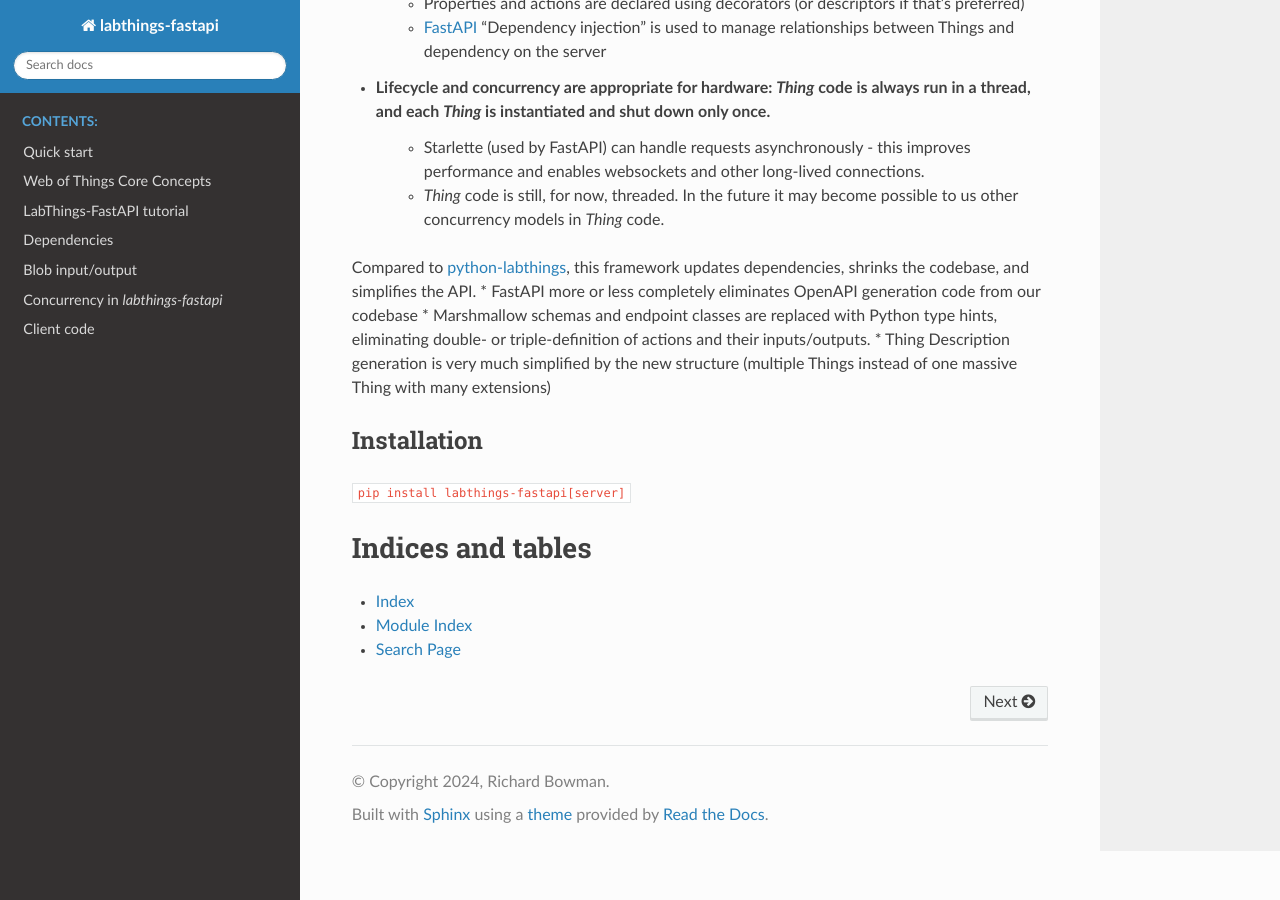
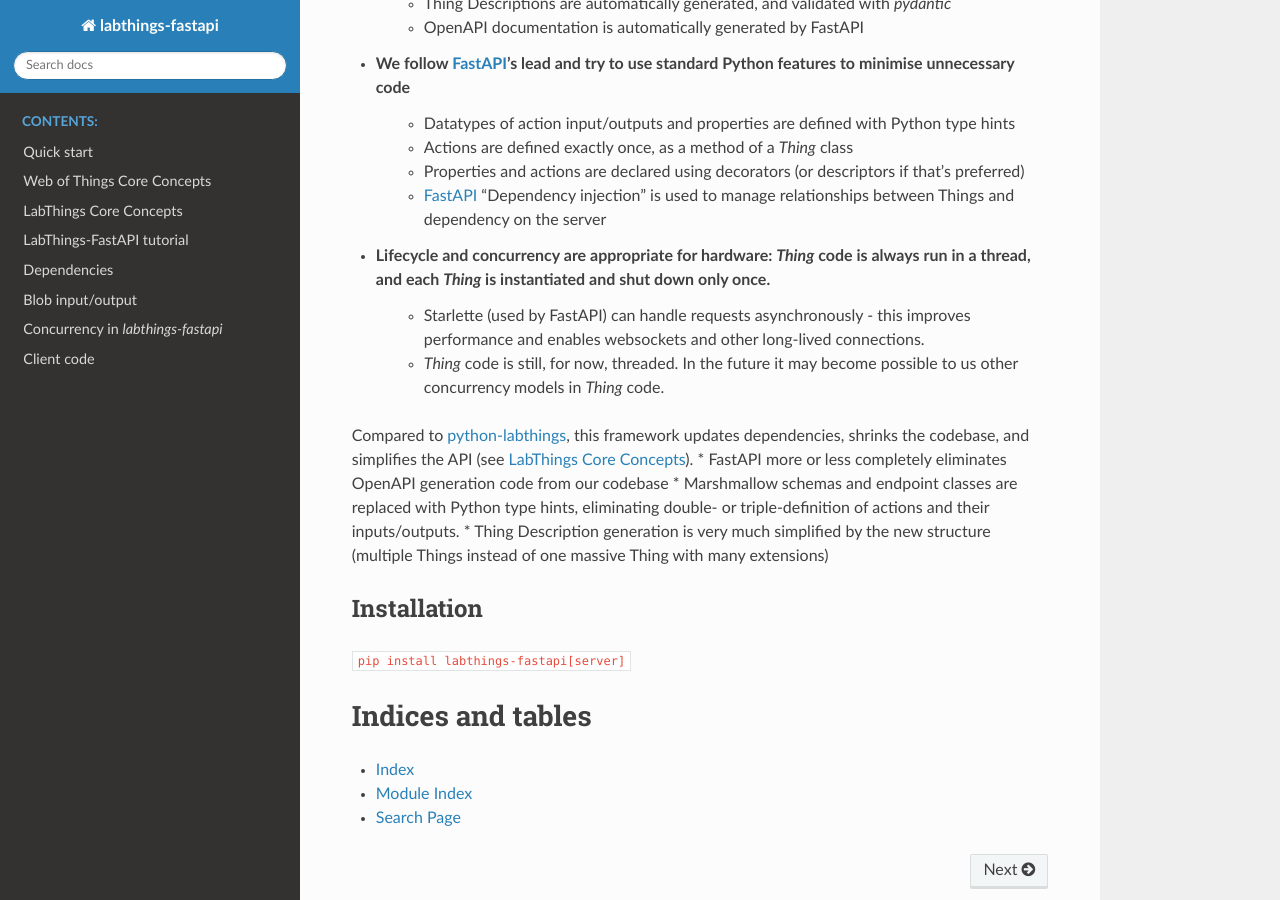
Before and after one commit to labthings/labthings-fastapi, a Sphinx documentation site: the page built from docs/source/index.rst, in a window 1280 px wide and 900 px high, scrolled down 1298 px. Built offline with Sphinx 7.4.7 and the Read the Docs theme 3.1.0, drawn with Linux system fonts in a browser that asks for light colours; pages that are not in the unit, such as notebooks, are missing from menus; some of the changed text lies outside the part shown.

```diff
--- a/docs/source/index.rst
+++ b/docs/source/index.rst
@@ -7,6 +7,7 @@ Documentation for LabThings-FastAPI
 
    quickstart/quickstart.rst
    wot_core_concepts.rst
+   lt_core_concepts.rst
    tutorial/index.rst
    dependencies/dependencies.rst
    blobs.rst
@@ -34,7 +35,7 @@ Documentation for LabThings-FastAPI
     - Starlette (used by FastAPI) can handle requests asynchronously - this improves performance and enables websockets and other long-lived connections.
     - `Thing` code is still, for now, threaded. In the future it may become possible to us other concurrency models in `Thing` code.
 
-Compared to `python-labthings`_, this framework updates dependencies, shrinks the codebase, and simplifies the API.
+Compared to `python-labthings`_, this framework updates dependencies, shrinks the codebase, and simplifies the API  (see :doc:`lt_core_concepts`).
 * FastAPI more or less completely eliminates OpenAPI generation code from our codebase
 * Marshmallow schemas and endpoint classes are replaced with Python type hints, eliminating double- or triple-definition of actions and their inputs/outputs.
 * Thing Description generation is very much simplified by the new structure (multiple Things instead of one massive Thing with many extensions)
```
Also changed, not shown: docs/source/lt_core_concepts.rst (added, +49 -0 lines).
